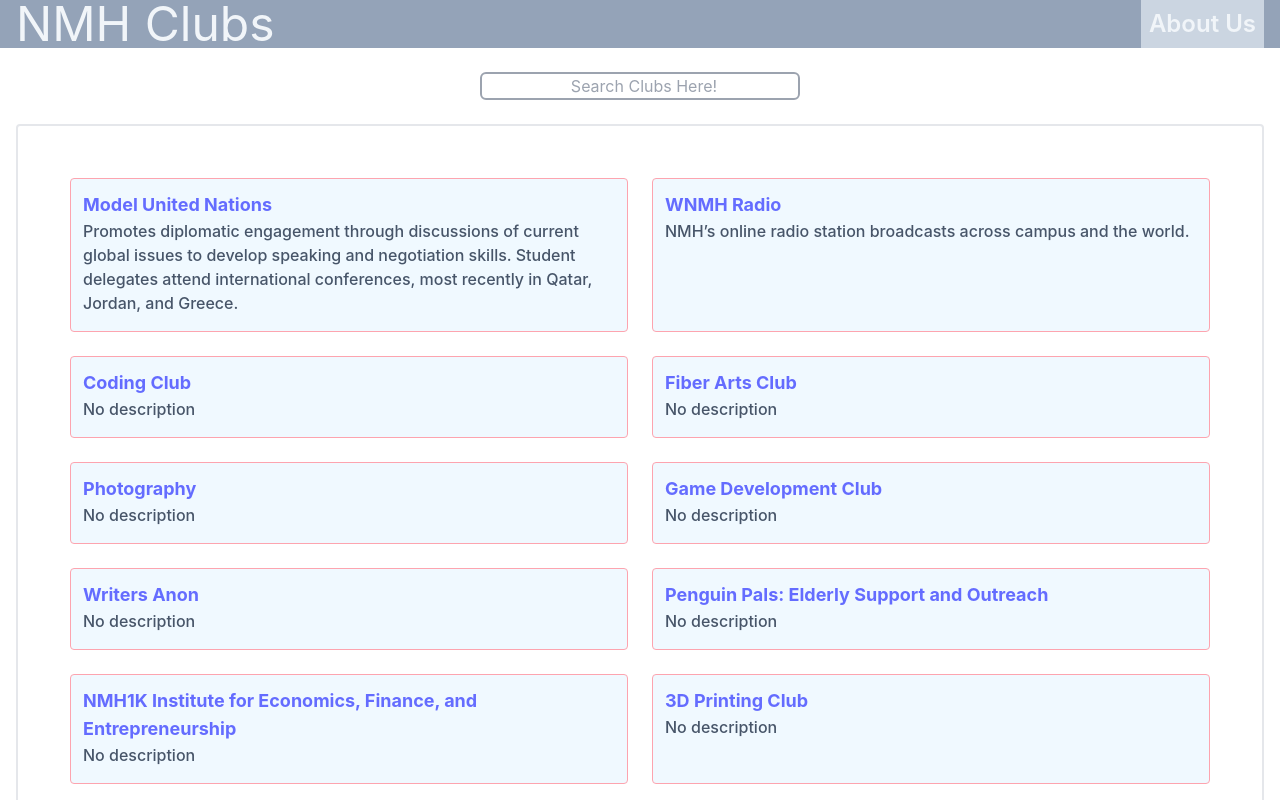
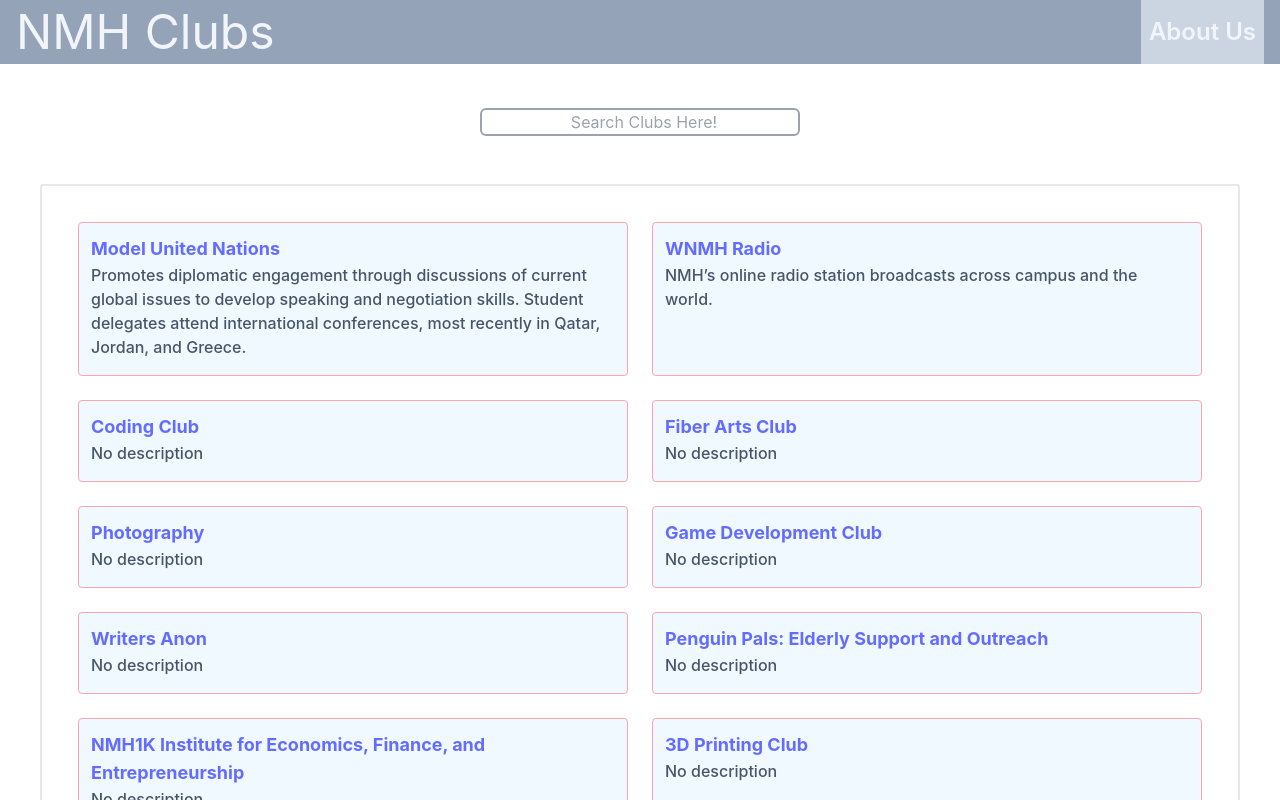
Before and after one commit to mattthlh/NMH-Clubs, a React (Vite) app: page / in a window 1280 px wide. Shown: the top 800 px of the page. Built offline with nearby package versions, Linux system fonts and the light colour scheme.

Commit message:
Fixed bug with css sizing when searching

```diff
--- a/src/components/ClubList.jsx
+++ b/src/components/ClubList.jsx
@@ -25,7 +25,7 @@ const ClubList = ({ clubInfo, searchValue, activeFilters }) => {
 	}
 
 	return (
-		<div className='grid grid-cols-2 m-6'>
+		<div className='w-full h-full grid grid-cols-2 m-6'>
 			{clubInfo.map((card, index) => {
 				const title = card.name.toLowerCase()
 				const value = searchValue.toLowerCase()
--- a/src/components/Navbar.jsx
+++ b/src/components/Navbar.jsx
@@ -2,9 +2,9 @@ import React from 'react'
 
 const Navbar = () => {
 	return (
-		<div className='flex sticky top-0 w-full justify-between items-stretch px-4 bg-slate-400 text-slate-100 text-2xl'>
-			<div className='text-5xl'> NMH Clubs </div>
-			<ul className='p-2 m-0 hover:bg-slate-500 active: bg-slate-300'>
+		<div className='flex sticky top-0 w-full justify-between items-stretch px-4 bg-slate-400 text-slate-100 text-2xl z-10'>
+			<div className='py-2 text-5xl'> NMH Clubs </div>
+			<ul className='flex items-center p-2 m-0 hover:bg-slate-500 active: bg-slate-300'>
 				<div className='font-semibold'> About Us</div>
 			</ul>
 		</div>
--- a/src/pages/ClubPage.jsx
+++ b/src/pages/ClubPage.jsx
@@ -45,8 +45,7 @@ const ClubPage = () => {
 					{contactEmails.map((email, index) => {
 						return (
 							<p className='underline text-sky-300' key={index}>
-								{' '}
-								{email}{' '}
+								{email}
 							</p>
 						)
 					})}
--- a/src/pages/SearchPage.jsx
+++ b/src/pages/SearchPage.jsx
@@ -21,13 +21,12 @@ const SearchPage = () => {
 	// }, [])
 
 	return (
-		<>
+		<div className='w-screen h-screen relative top-5'>
 			<div className='m-4'>
 				<Search setSearchValue={setSearchValue} />
 			</div>
 			{/* <Filters activeFilters={activeFilters} setActiveFilters={setActiveFilters} /> */}
-			<div className='flex flex-row border-2 m-4 rounded'>
-				<div className='rounded m-4'>
+			<div className='flex flex-row border-2 m-10 rounded'>
 				{isLoading && data.length < 1 ? (
 					<div> Loading... </div>
 				) : (
@@ -39,7 +38,6 @@ const SearchPage = () => {
 				)}
 			</div>
 		</div>
-		</>
 	)
 }
 
--- a/tailwind.config.js
+++ b/tailwind.config.js
@@ -1,8 +1,11 @@
 /** @type {import('tailwindcss').Config} */
 export default {
-  content: ["./index.html", "./src/**/*.{js,ts,jsx,tsx}"],
-  theme: {
-    extend: {},
-  },
-  plugins: [],
-};
+	content: ['./index.html', './src/**/*.{js,ts,jsx,tsx}'],
+	theme: {
+		fontFamily: {
+			sans: ['ui-sans-serif', 'system-ui', 'Roboto'],
+		},
+		extend: {},
+	},
+	plugins: [],
+}
```
Also changed, not shown: src/index.css (indentation only). Lines whose indentation alone changed are shown as unchanged.
